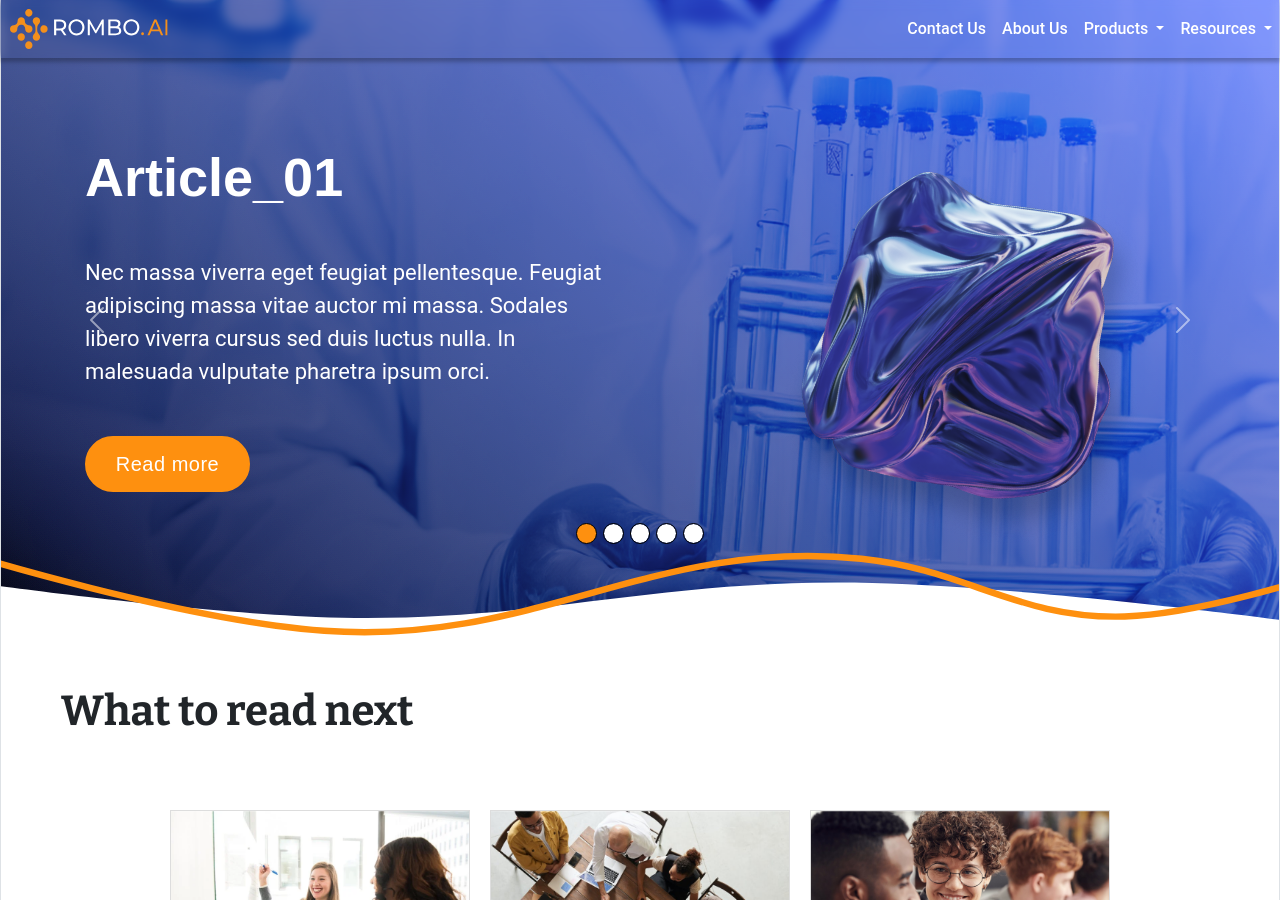
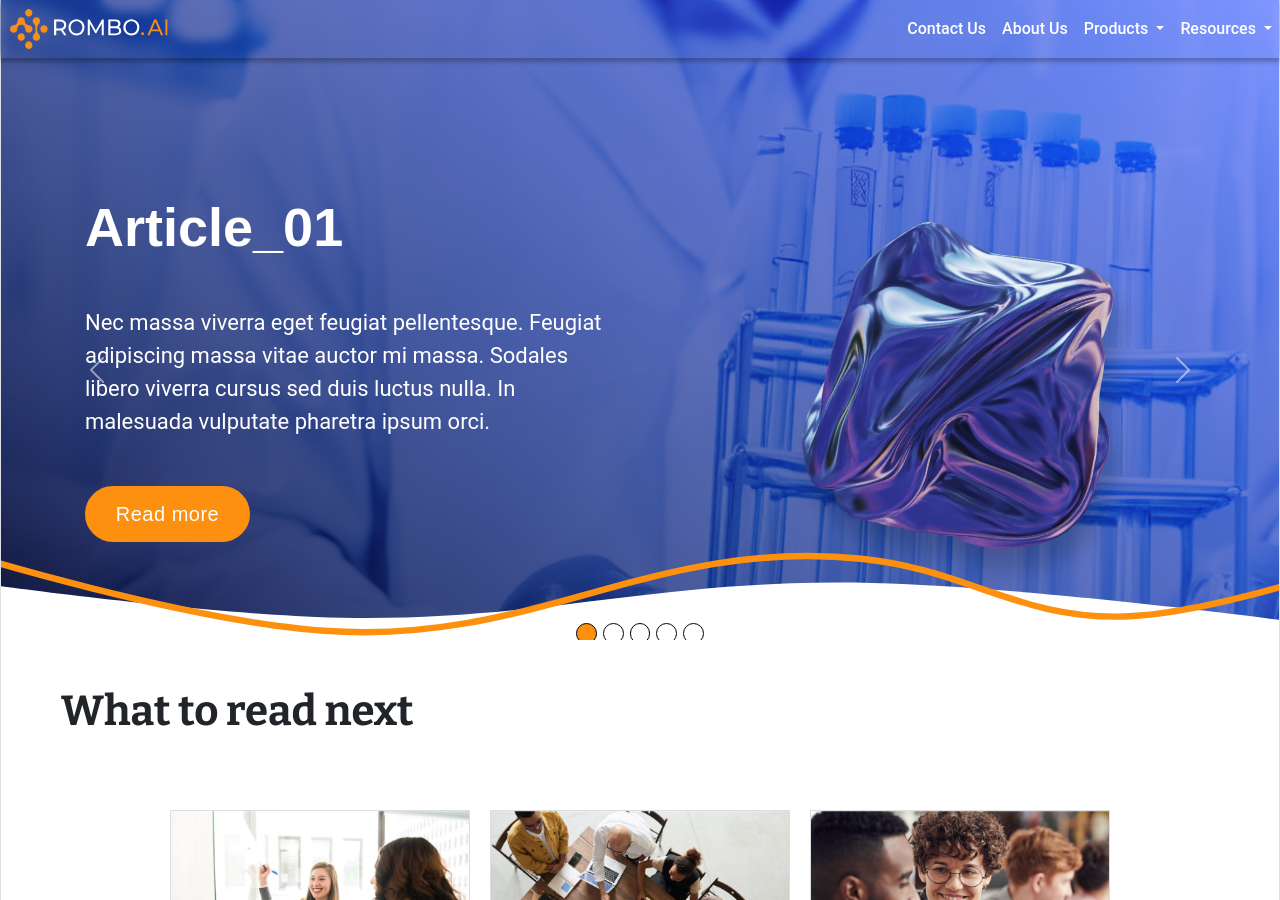
Before and after one commit to Nillkabbo/dummy_site, a Jekyll site: the page built from blog.html, in a window 1280 px wide and 900 px high. Built offline with Jekyll 4.4.1, drawn with Linux system fonts in a browser that asks for light colours; comment, search, counter and statistics services are not loaded.

Commit message:
Final commit

```diff
--- a/_includes/article_body.html
+++ b/_includes/article_body.html
@@ -72,8 +72,6 @@
             </div>
         </div>
     </div>
-</div>
-
-<div class="container my-5 py-5"></div>
+    <div class="container my-5 py-5"></div>
 </div>
 <!--Hero Section-->
--- a/_includes/blog_articles.html
+++ b/_includes/blog_articles.html
@@ -1,5 +1,5 @@
 <!--Articles Section-->
-<section class="container-xxl  border-start border-end bg-white">
+<section class="container-xxl border-start border-end bg-white">
     <div class="row py-5 px-5  text-left justify-content-center">
         <h2 class="z-1  fw-bold text-dark" style="font-size: 42px; line-height: 46.2px;">What to read next</h2>
     </div>
@@ -51,14 +51,20 @@
         </div>
     </div>
     <!-- Divider Image -->
-    <div class="my-4">
-        <img src="{{ site.baseurl }}/img/divider-2.svg" alt="Divider" class="img-fluid"
-             style="height: 5px; width: 100%; object-fit: cover;">
-    </div>
+    <div class="row py-4"></div>
+    <div class="row  py-5">
+        <div class="col position-relative">
+            <div class="position-absolute" style="top:-58px;">
+                <img src="{{ site.baseurl }}/img/divider-2.svg" alt="Divider" class="img-fluid"
+                     style="height: 5px; width: 100%; object-fit: cover;">
+            </div>
 
-    <!-- Manipolo Image -->
-    <div class="position-relative my-4" style="top: -60px;">
-        <img src="{{ site.baseurl }}/img/manipolo.svg" alt="Manipolo" class="img-fluid" style="height: 41px; width: 221px;">
+            <!-- Manipolo Image -->
+            <div class="position-absolute " style="top: -60px;">
+                <img src="{{ site.baseurl }}/img/manipolo.svg" alt="Manipolo" class="img-fluid"
+                     style="height: 41px; width: 221px;">
+            </div>
+        </div>
     </div>
 </section>
 <!--Articles Section-->
--- a/_includes/hero_blog.html
+++ b/_includes/hero_blog.html
@@ -27,7 +27,7 @@
             <div class="carousel-item active" data-bs-interval="10000" style="z-index: 1;">
                 <!-- Replace the SVG with an Image or Custom Content -->
                 <div class="row mx-0 px-5 custom-slide-content d-block"
-                     style="height: 640px; background-color: rgba(255,255,255,0); display: flex; align-items: center; justify-content: center;">
+                     style="height: 740px; background-color: rgba(255,255,255,0); display: flex; align-items: center; justify-content: center;">
 
                     <div class="row mx-0 w-100 h-100 justify-content-center align-content-center text-center">
                         <div class="col-md-6 px-md-4 align-content-center titolo-1">
@@ -58,7 +58,7 @@
             <div class="carousel-item" data-bs-interval="2000" style="z-index: 1;">
                 <!-- Replace the SVG with an Image or Custom Content -->
                 <div class="row custom-slide-content d-block w-100 justify-content-center align-content-center text-center"
-                     style="height: 640px; background-color: rgba(255,255,255,0); display: flex; align-items: center; justify-content: center;">
+                     style="height: 740px; background-color: rgba(255,255,255,0); display: flex; align-items: center; justify-content: center;">
                     <div class="col-12">
                         <h2>Second Slide Title</h2>
                         <p>Some custom content for the first slide.</p>
@@ -69,7 +69,7 @@
             <div class="carousel-item" style="z-index: 1;">
                 <!-- Replace the SVG with an Image or Custom Content -->
                 <div class="row custom-slide-content d-block w-100 justify-content-center align-content-center text-center"
-                     style="height: 640px; background-color: rgba(255,255,255,0); display: flex; align-items: center; justify-content: center;">
+                     style="height: 740px; background-color: rgba(255,255,255,0); display: flex; align-items: center; justify-content: center;">
                     <div class="col-12">
                         <h2>Third Slide Title</h2>
                         <p>Some custom content for the first slide.</p>
```
Also changed, not shown: other parts of _includes/hero_blog.html (+1 -1 lines), 3 other files.
